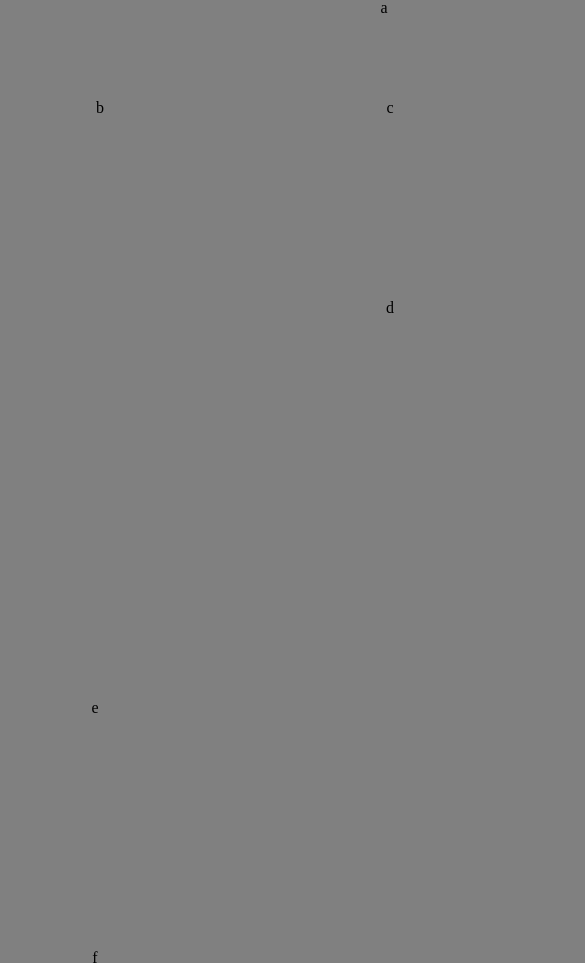
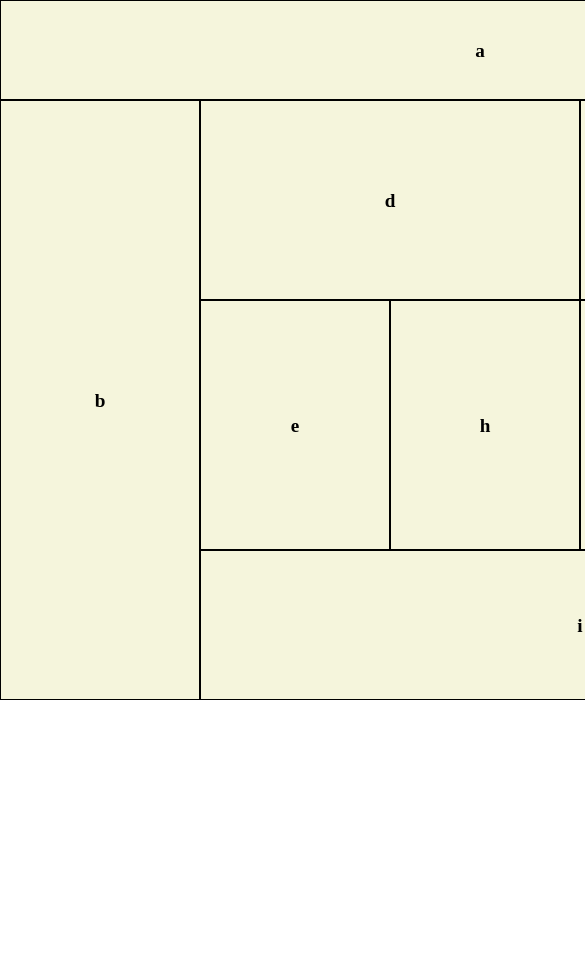
Before and after one commit to Aseel-Z/lab-01, a plain HTML site: page index.html in a window 390 px wide. Shown: the top 963 px of the page, 585 px wide, since content can reach past the window. After the commit the page ends 844 px from the top, so only its background shows below. Drawn offline with Linux system fonts and the light colour scheme.

Commit message:
lab01-Final-Version

```diff
--- a/css/base.css
+++ b/css/base.css
@@ -1,21 +1,22 @@
 
-body {
-    overflow: auto;
+#sec {
+    font-family: 'Times New Roman', Times, serif;
+    font-weight: bolder;
+    font-size: larger;
+    display: inline-block;
+    width: 480px;
+    height:767px ;
+    border-width: 1px;
 }
 
-#sec-1 {
-    float: left;
+@media (max-width: 960px) {
+    #sec {
+        font-family: 'Times New Roman', Times, serif;
+        font-weight: bolder;
+        font-size: larger;
+        display: inline-block;
+        width: 960px;
+        height:767px ;
+        border-width: 1px;
+    }
 }
-
-#sec-2 {
-    float: left;
-}
-
-#sec-3 {
-    float: left;
-}
-
-@viewport {
-    width: device-width;
-    zoom: 100%;
-}
--- a/css/layout.css
+++ b/css/layout.css
@@ -1,80 +1,231 @@
 
-
-body {
-    width: 480px;
-    height: 767px;
-    background-color: grey;
-    /* text-align: center; */
-}
-
-header {
+#div-a {
     width: 480px;
     height: 75px;
     text-align: center;
+    background-color: rgb(165, 163, 163);
+    border: black;
+    border-style: solid;
+    box-sizing: border-box;
+    line-height: 75px;
+    border-width: 1px;
 }
 
-#sec-1 {
+#div-b {
     width: 480px;
     height: 150px;
+    border: black;
+    border-style: solid;
+    box-sizing: border-box;
     text-align: center;
+    line-height: 150px;
+    background-color: rgb(165, 163, 163);
+    border-width: 1px;
+}
+#div-c {
+    width: 480px;
+    height: 125px;
+    border: black;
+    border-style: solid;
+    box-sizing: border-box;
+    text-align: center;
+    line-height: 125px;
+    background-color: rgb(165, 163, 163);
+    border-width: 1px;
+}
+#div-d {
+    width: 480px;
+    height: 125px;
+    border: black;
+    border-style: solid;
+    box-sizing: border-box;
+    text-align: center;
+    line-height: 125px;
+    background-color: rgb(165, 163, 163);
+    border-width: 1px;
 }
 
-#sec-2 {
-    width: 480px;
+
+#div-e {
+    width: 240px;
     height: 250px;
+    border: black;
+    border-style: solid;
+    box-sizing: border-box;
     text-align: center;
+    float: left;
+    line-height: 250px;
+    background-color: rgb(165, 163, 163);
+    border-width: 1px;
 }
+#div-f {
+    width: 240px;
+    height: 250px;
+    border: black;
+    border-style: solid;
+    box-sizing: border-box;
+    text-align: center;
+    float: right;
+    line-height: 250px;
+    background-color: rgb(165, 163, 163);
+    border-width: 1px;
+}
+#div-g {
+    width: 240px;
+    height: 250px;
+    border: black;
+    border-style: solid;
+    box-sizing: border-box;
+    text-align: center;
+    float: left;
+    line-height: 250px;
+    background-color: rgb(165, 163, 163);
+    border-width: 1px;
 
-#sec-3 {
-    width: 480px;
-    height: 500px;
+}
+#div-h {
+    width: 240px;
+    height: 250px;
+    border: black;
+    border-style: solid;
+    box-sizing: border-box;
     text-align: center;
+    float: right;
+    line-height: 250px;
+    background-color: rgb(165, 163, 163);
+    border-width: 1px;
 }
-
-footer {
+ #div-i {
+    border: black;
+    border-style: solid;
+    box-sizing: border-box;
     width: 480px;
     height: 80px;
     text-align: center;
+    background-color: grey;
+    float: right;
+    line-height: 80px;
+    background-color: rgb(165, 163, 163);
+    border-width: 1px;
 }
 
-@media (max-width: 768px) {
-    body {
-        width: 768px;
-        height: 960px;
-        background-color: grey;
-        /* text-align: center; */
+@media (max-width: 960px) {
+
+    #div-a {
+        width: 960px;
+        height: 100px;
+        text-align: center;
+        background-color: beige;
+        border: black;
+        border-style: solid;
+        box-sizing: border-box;
+        line-height: 100px;
+        border-width: 1px;
     }
 
-    header {
-        width: 768px;
-        height: 100px;
+    #div-b {
+        width: 200px;
+        height: 600px;
+        border: black;
+        border-style: solid;
+        box-sizing: border-box;
         text-align: center;
+        line-height: 600px;
+        background-color: beige;
+        border-width: 1px;
+        float: left;
+    }
+    #div-c {
+        width: 380px;
+        height: 200px;
+        border: black;
+        border-style: solid;
+        box-sizing: border-box;
+        text-align: center;
+        line-height: 200px;
+        background-color: beige;
+        border-width: 1px;
+        float: right;
+    }
+    #div-d {
+        width: 380px;
+        height: 200px;
+        border: black;
+        border-style: solid;
+        box-sizing: border-box;
+        text-align: center;
+        line-height: 200px;
+        background-color: beige;
+        border-width: 1px;
+        float: right;
     }
 
-    #sec-1 {
-        width: 200px;
-        height: 600px;
+
+    #div-e {
+        width: 190px;
+        height: 250px;
+        border: black;
+        border-style: solid;
+        box-sizing: border-box;
         text-align: center;
+        float: left;
+        line-height: 250px;
+        background-color: beige;
+        border-width: 1px;
+        float: left;
     }
-
-    #sec-2 {
-        width: 460px;
-        height: 200px;
+    #div-f {
+        width: 190px;
+        height: 250px;
+        border: black;
+        border-style: solid;
+        box-sizing: border-box;
         text-align: center;
+        float: right;
+        line-height: 250px;
+        background-color: beige;
+        border-width: 1px;
+        float: right;
+    }
+    #div-g {
+        width: 190px;
+        height: 250px;
+        border: black;
+        border-style: solid;
+        box-sizing: border-box;
+        text-align: center;
+        float: left;
+        line-height: 250px;
+        background-color: beige;
+        border-width: 1px;
+        float: right;
 
     }
-
-    #sec-3 {
-        width: 760px;
+    #div-h {
+        width: 190px;
         height: 250px;
+        border: black;
+        border-style: solid;
+        box-sizing: border-box;
         text-align: center;
-
+        float: right;
+        line-height: 250px;
+        background-color: beige;
+        border-width: 1px;
+        float: right;
     }
-
-    footer {
+     #div-i {
+        border: black;
+        border-style: solid;
+        box-sizing: border-box;
         width: 760px;
         height: 150px;
         text-align: center;
-
+        background-color: grey;
+        float: right;
+        line-height: 150px;
+        background-color: beige;
+        border-width: 1px;
+        float: left;
     }
 }
--- a/css/modules.css
+++ /dev/null
@@ -1,55 +0,0 @@
-#div-c {
-    width: 480px;
-    height: 150px;
-}
-
-#div-d {
-    width: 480px;
-    height: 125px;
-}
-
-#div-e {
-    width: 240px;
-    height: 250px;
-}
-#div-f {
-    width: 240px;
-    height: 250px;
-}
-#div-g {
-    width: 240px;
-    height: 250px;
-}
-#div-h {
-    width: 240px;
-    height: 250px;
-}
-
-@media {
-    #div-c {
-        width: 380px;
-        height: 200px;
-    }
-
-    #div-d {
-        width: 380px;
-        height: 200px;
-    }
-
-    #div-e {
-        width: 190px;
-        height: 250px;
-    }
-    #div-f {
-        width: 190px;
-        height: 250px;
-    }
-    #div-g {
-        width: 190px;
-        height: 250px;
-    }
-    #div-h {
-        width: 190px;
-        height: 250px;
-    }
-}
--- a/index.html
+++ b/index.html
@@ -1,37 +1,26 @@
 <!DOCTYPE html>
 <html lang="en">
-<head>
-    <meta charset="UTF-8">
-    <meta http-equiv="X-UA-Compatible" content="IE=edge">
-    <meta name="viewport" content="width=device-width, initial-scale=1.0">
+  <head>
+    <meta charset="UTF-8" />
+    <meta http-equiv="X-UA-Compatible" content="IE=edge" />
+    <meta name="viewport" content="width=device-width, initial-scale=1.0" />
     <title>lab-01</title>
-    <link rel="stylesheet" href="css/base.css">
-    <link rel="stylesheet" href="css/layout.css">
-    <link rel="stylesheet" href="css/modules.css">
-    <link rel="stylesheet" href="css/reset.css">
-</head>
-<body>
-    <header>
-      a
-    </header>
-<main>
-    <section id="sec-1">
-        b
-    </section>
-
-    <section id="sec-2">
-<div id="div-c">c</div>
-<div id="div-d">d </div>
-    </section>
-    <section id="sec-3">
-<div id="div-e"> e</div>
-<div id="div-f"> f</div>
-<div id="div-g"> g</div>
-<div id="div-h"> h</div>
-    </section>
-<div>
-</div>
-</main>
-<footer>i</footer>
-</body>
+    <link rel="stylesheet" href="css/reset.css" />
+    <link rel="stylesheet" href="css/base.css" />
+    <link rel="stylesheet" href="css/layout.css" />
+    <link rel="stylesheet" href="css/modules.css" />
+  </head>
+  <body>
+      <section id="sec">
+        <div id="div-a">a</div>
+        <div id="div-b">b</div>
+        <div id="div-c">c</div>
+        <div id="div-d">d</div>
+        <div id="div-e">e</div>
+        <div id="div-f">f</div>
+        <div id="div-g">g</div>
+        <div id="div-h">h</div>
+        <div id="div-i">i</div>
+      </section>
+  </body>
 </html>
```
